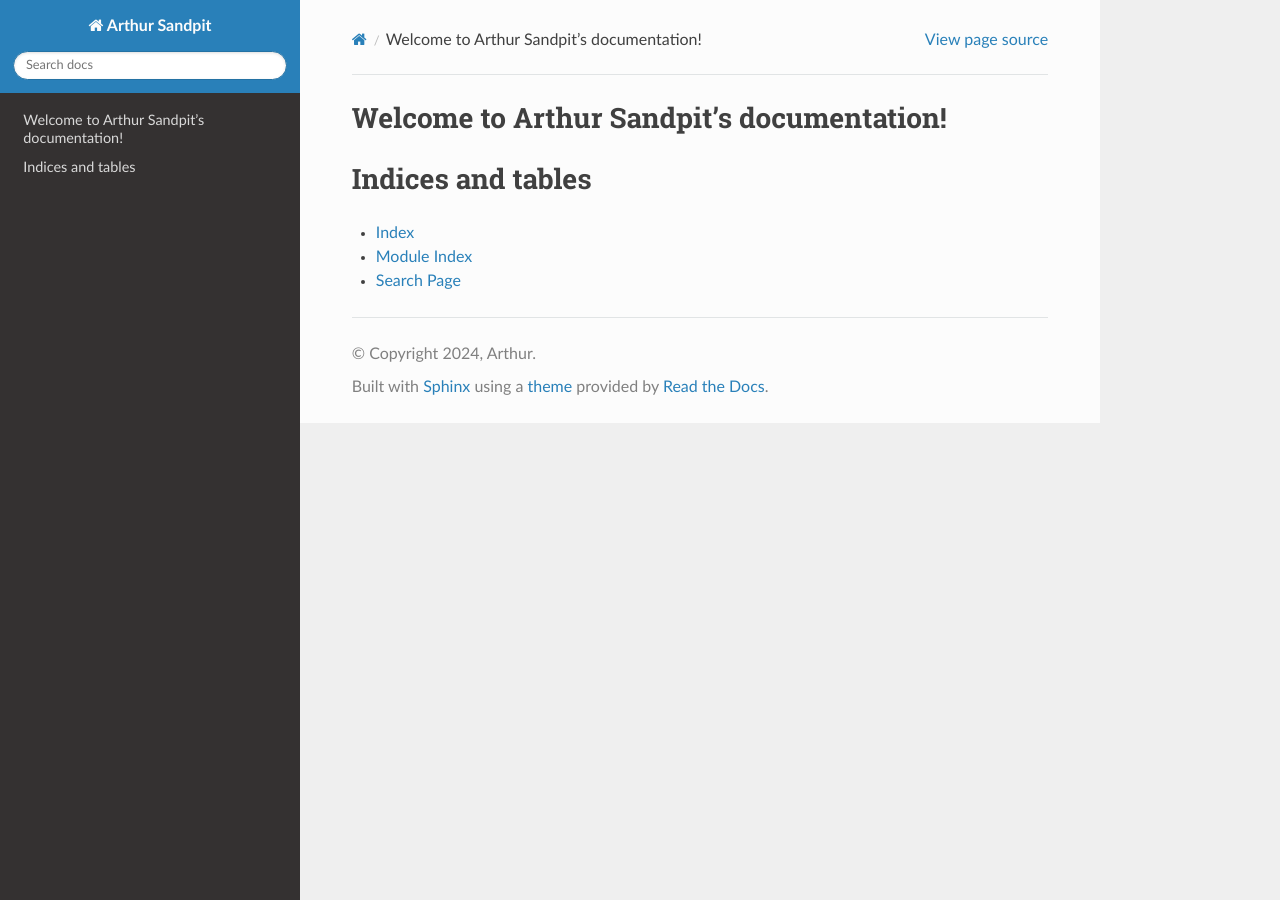
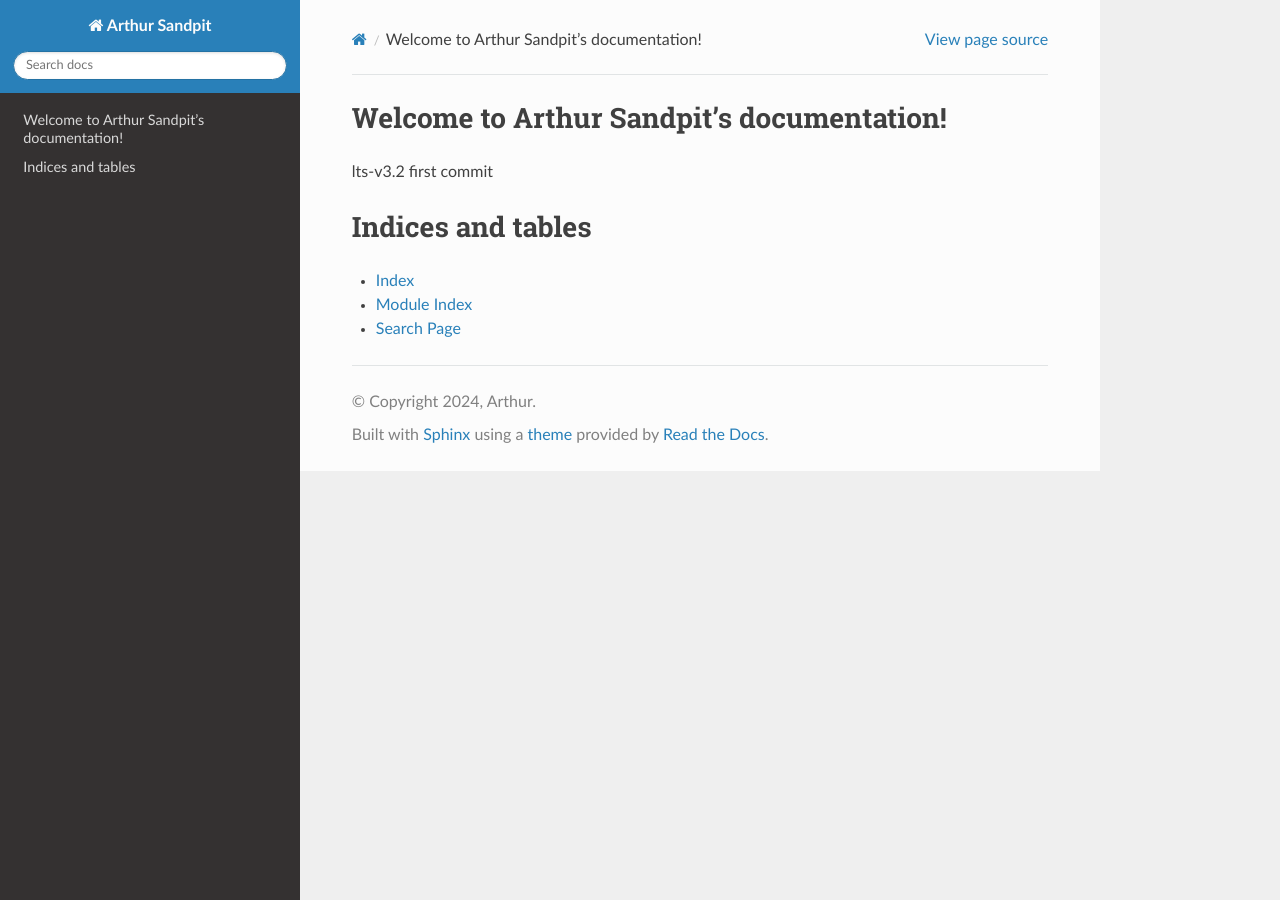
Before and after one commit to arthur-she/sandbox, a Sphinx documentation site: the page built from docs/index.rst, in a window 1280 px wide. Built offline with Sphinx 7.4.7 and the Read the Docs theme 2.0.0, drawn with Linux system fonts in a browser that asks for light colours.

Commit message:
lts-v3.2 branch
Signed-off-by: Arthur She <arthur.she@linaro.org>
Change-Id: I535166b8cdb1ba38a886cc11cbebe8a9d0c4c02e

```diff
--- a/docs/index.rst
+++ b/docs/index.rst
@@ -10,7 +10,7 @@ Welcome to Arthur Sandpit's documentation!
    :maxdepth: 2
    :caption: Contents:
 
-
+lts-v3.2 first commit
 
 Indices and tables
 ==================
```
